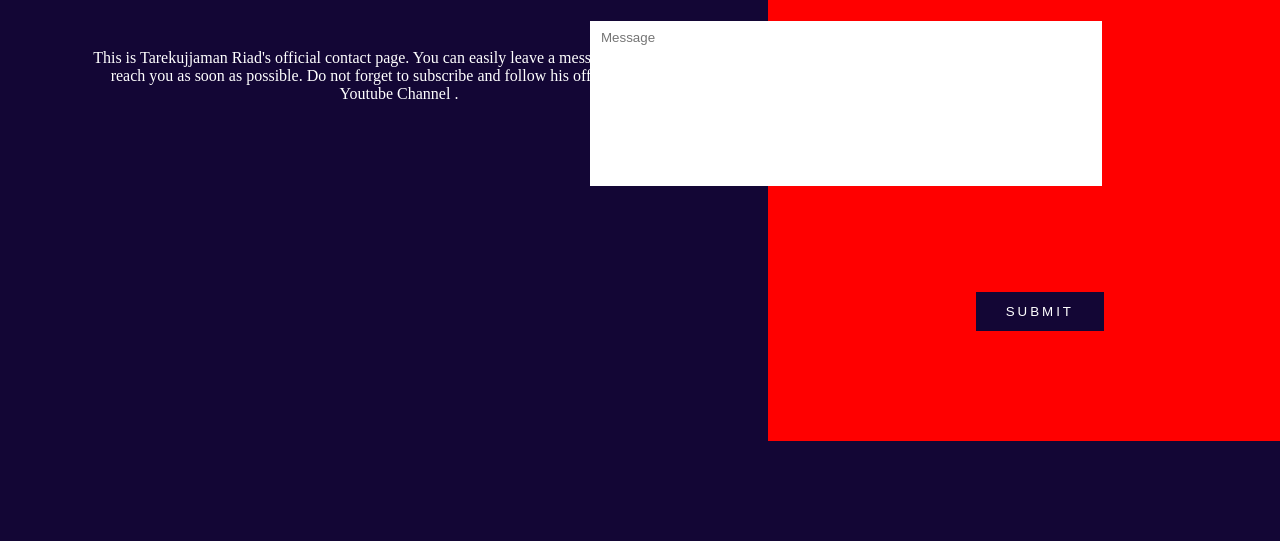
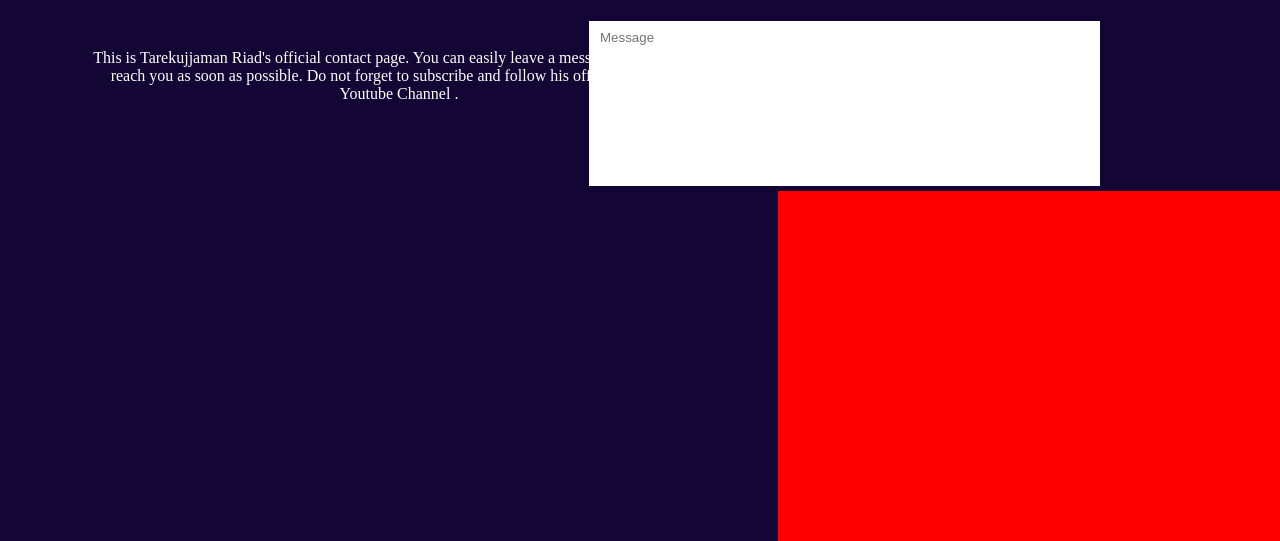
Before and after one commit to tarekujjaman/Contact, a plain HTML site: page proj1(Contact page)/index.html in a window 1280 px wide. Shown: the part 259-800 px from the top of the page. Drawn offline with Linux system fonts and the light colour scheme.

Commit message:
Update style.css

```diff
--- a/proj1(Contact page)/style.css
+++ b/proj1(Contact page)/style.css
@@ -2,13 +2,16 @@ body{
     background-color: #130635;
     overflow: hidden;
 }
+.hudai{
+    position:relative;
+}
 .lal{
-    position:absolute;
+    position: absolute;
     height: 600px;
     width: 40%;
-    background-color:red;
-    right: 0px;
-    top: 0px;
+    background-color: red;
+    right: -10px;
+    top: 700px;
     bottom: 0px;
     margin: auto;
 }
@@ -33,13 +36,13 @@ textarea{
 
     resize: none;
     height: 150px;
-    width: 500px;
+    width: 499px;
     margin-left: 900px;
     margin-top: 20px;
     position: absolute;
     position: absolute;
     top: 260px;
-    right: 178px;
+    right: 180px;
     padding: 8px 0px 5px 10px;
     border: 1px solid white;
     outline: none;
@@ -64,19 +67,41 @@ textarea::placeholder{
     outline: none;
     overflow:hidden;
 }
-.submit button{
-    margin-left: 1285px;
-    margin-top: 19px;
+/* .submit{
     position: absolute;
-    right: 176px;
-    bottom: 210px;
-    padding: 12px 30px;
+    top: 0;
+    right: 0;
+    bottom: 0;
+    margin: auto;
+} */
+/* .submit button[type=submit]{
+    position: absolute;
+    top: 1000px;
+    right: 175px;
+    bottom: 0;
+    margin: auto;
+    padding: 25px 30px;
     background-color: #130635;
     color: rgb(255, 255, 255);
     outline: none;
     border: none;
     letter-spacing: 3px;
-    overflow:hidden;
+    overflow: hidden;
+} */
+.submit button[type=submit]{
+
+    height: 50px;
+    width: 130px;
+    background-color: #130635;
+    color: rgb(255, 255, 255);
+    outline: none;
+    border: none;
+    letter-spacing: 3px;
+    position: absolute;
+    top: 1000px;
+    right: 178px;
+    bottom:0px;
+    margin: auto;
 }
 .likha {
     width: 620px;
```
